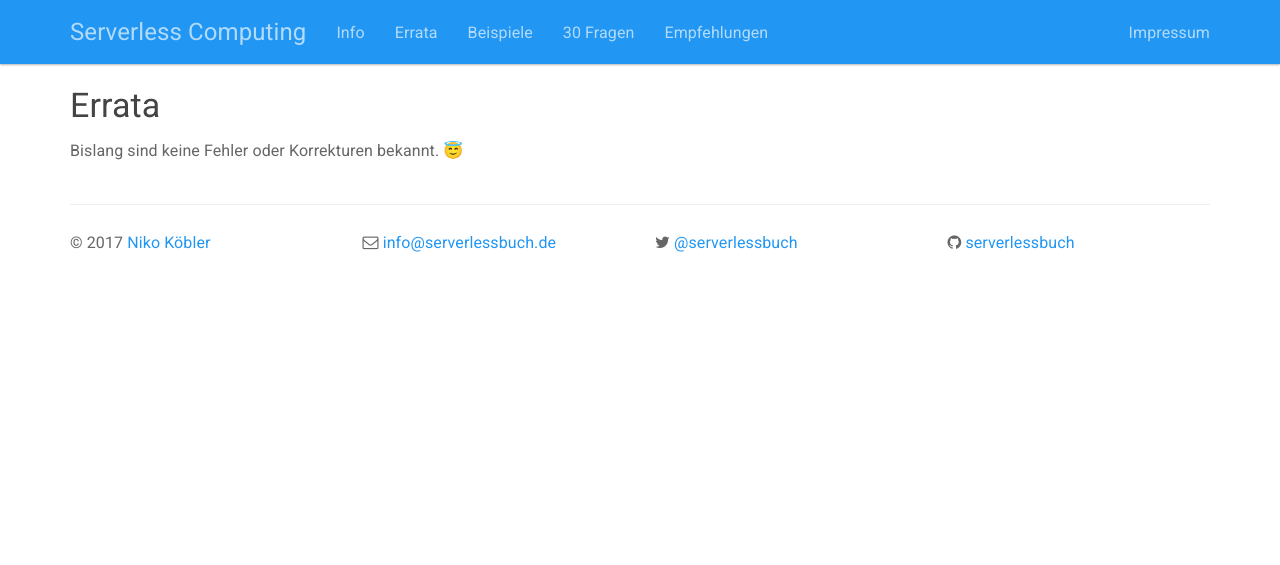
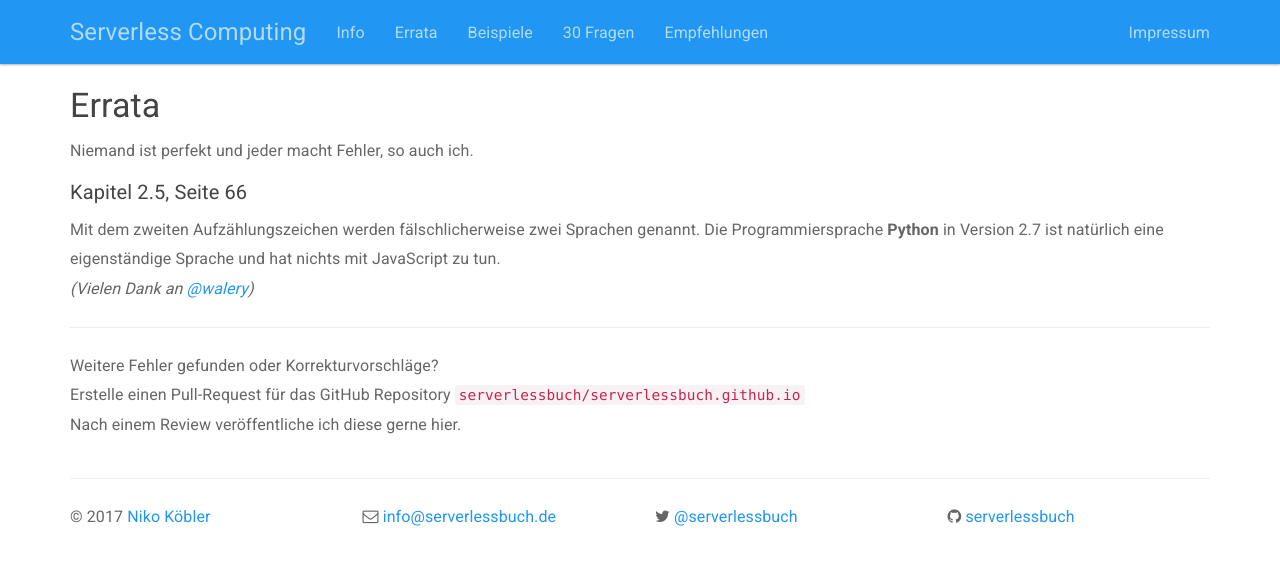
Before and after one commit to serverlessbuch/serverlessbuch.github.io, a Jekyll site: the page built from errata.md, in a window 1280 px wide. Shown: the top 565 px of the page. Built offline with Jekyll 4.4.1, drawn with Linux system fonts in a browser that asks for light colours; nearby versions of some CDN libraries; emoji names are drawn with the system emoji font.

Commit message:
errata by walery

```diff
--- a/errata.md
+++ b/errata.md
@@ -4,4 +4,17 @@ title: Errata
 permalink: /errata/
 ---
 
-Bislang sind keine Fehler oder Korrekturen bekannt. :innocent:
+Niemand ist perfekt und jeder macht Fehler, so auch ich.
+
+##### Kapitel 2.5, Seite 66
+
+Mit dem zweiten Aufzählungszeichen werden fälschlicherweise zwei Sprachen genannt.
+Die Programmiersprache **Python** in Version 2.7 ist natürlich eine eigenständige Sprache und hat nichts mit JavaScript zu tun.
+_(Vielen Dank an [@walery](https://twitter.com/walery))_
+
+
+---
+
+Weitere Fehler gefunden oder Korrekturvorschläge?
+Erstelle einen Pull-Request für das GitHub Repository [`serverlessbuch/serverlessbuch.github.io`](https://github.com/serverlessbuch/serverlessbuch.github.io)
+Nach einem Review veröffentliche ich diese gerne hier.
```
